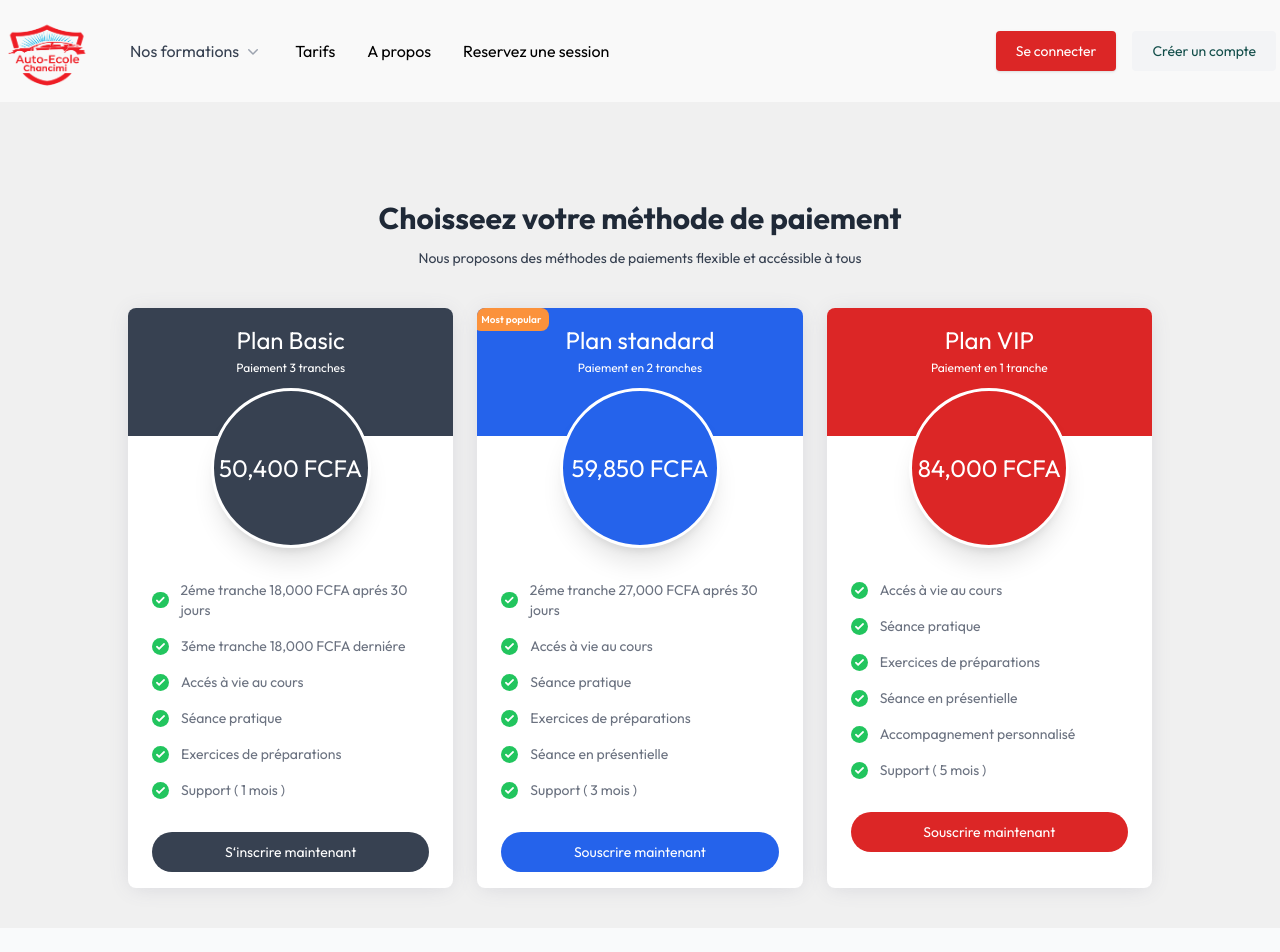
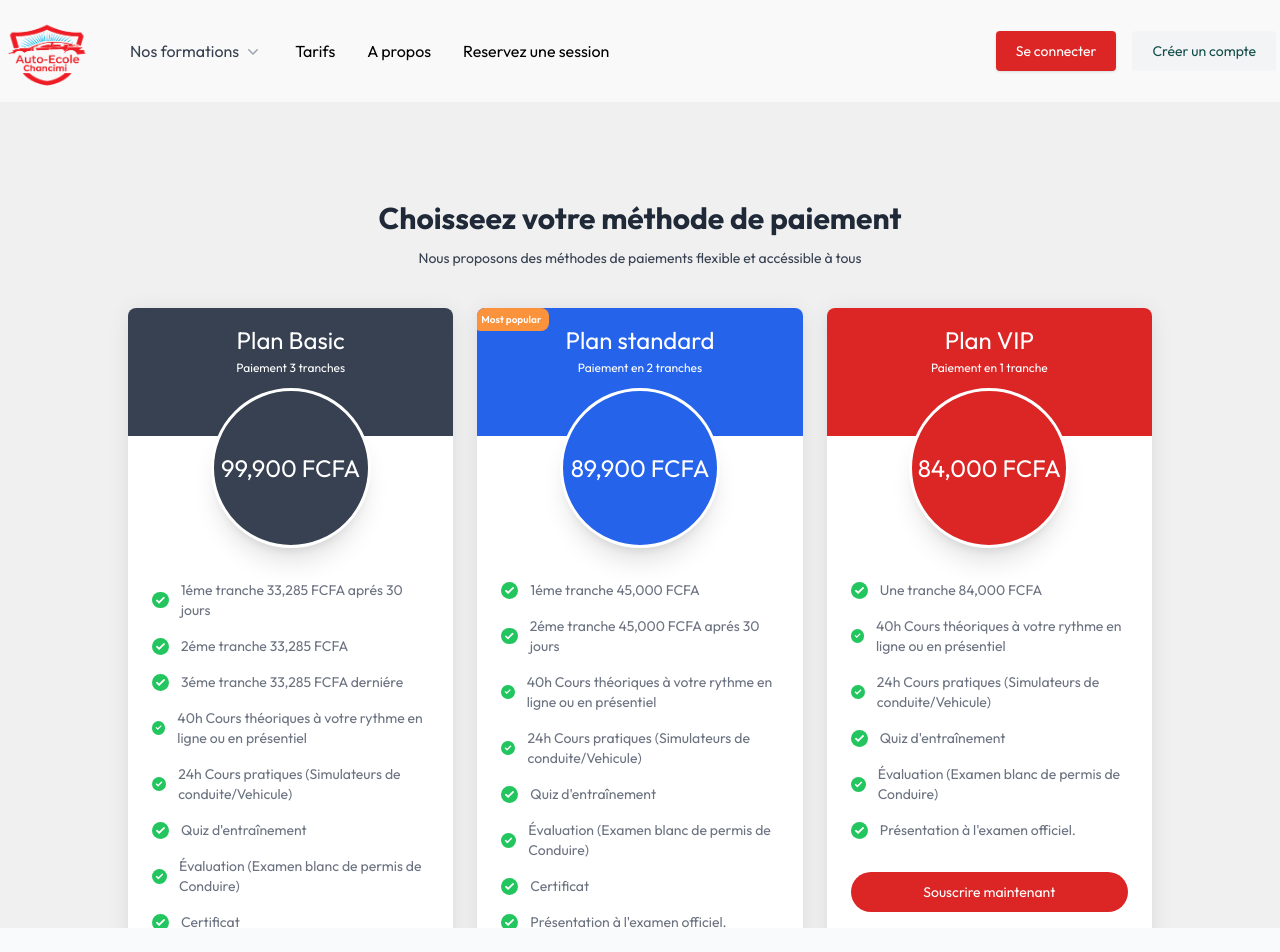
Before and after one commit to lionel-dev20/Chancimi, a Next.js app: page /accueil/paiement in a window 1280 px wide. Shown: the top 952 px of the page. Built offline with nearby package versions, Linux system fonts and the light colour scheme.

Commit message:
ajout du pdf

```diff
--- a/app/accueil/paiement/page.jsx
+++ b/app/accueil/paiement/page.jsx
@@ -29,7 +29,7 @@ function page() {
               </div>
 
               <div className="h-40 w-40 mx-auto -mt-12 shadow-xl rounded-full bg-gray-700 text-white border-[3px] flex flex-col items-center justify-center border-white">
-                <h3 className="text-2xl">50,400 FCFA</h3>
+                <h3 className="text-2xl">99,900 FCFA</h3>
               </div>
 
               <div className="px-6 py-4 mt-4">
@@ -38,41 +38,59 @@ function page() {
                     <svg xmlns="http://www.w3.org/2000/svg" width="17" className="mr-3 bg-green-500 fill-white rounded-full p-[3px]" viewBox="0 0 24 24">
                       <path d="M9.707 19.121a.997.997 0 0 1-1.414 0l-5.646-5.647a1.5 1.5 0 0 1 0-2.121l.707-.707a1.5 1.5 0 0 1 2.121 0L9 14.171l9.525-9.525a1.5 1.5 0 0 1 2.121 0l.707.707a1.5 1.5 0 0 1 0 2.121z" data-original="#000000" />
                     </svg>
-                    2éme tranche 18,000 FCFA aprés 30 jours
+                    1éme tranche 33,285 FCFA aprés 30 jours
                   </li>
                   <li className="flex items-center text-sm text-gray-500">
                     <svg xmlns="http://www.w3.org/2000/svg" width="17" className="mr-3 bg-green-500 fill-white rounded-full p-[3px]" viewBox="0 0 24 24">
                       <path d="M9.707 19.121a.997.997 0 0 1-1.414 0l-5.646-5.647a1.5 1.5 0 0 1 0-2.121l.707-.707a1.5 1.5 0 0 1 2.121 0L9 14.171l9.525-9.525a1.5 1.5 0 0 1 2.121 0l.707.707a1.5 1.5 0 0 1 0 2.121z" data-original="#000000" />
                     </svg>
-                    3éme tranche 18,000 FCFA derniére
+                    2éme tranche 33,285  FCFA
                   </li>
                   <li className="flex items-center text-sm text-gray-500">
                     <svg xmlns="http://www.w3.org/2000/svg" width="17" className="mr-3 bg-green-500 fill-white rounded-full p-[3px]" viewBox="0 0 24 24">
                       <path d="M9.707 19.121a.997.997 0 0 1-1.414 0l-5.646-5.647a1.5 1.5 0 0 1 0-2.121l.707-.707a1.5 1.5 0 0 1 2.121 0L9 14.171l9.525-9.525a1.5 1.5 0 0 1 2.121 0l.707.707a1.5 1.5 0 0 1 0 2.121z" data-original="#000000" />
                     </svg>
-                    Accés à vie au cours
+                    3éme tranche 33,285  FCFA derniére
                   </li>
                   <li className="flex items-center text-sm text-gray-500">
                     <svg xmlns="http://www.w3.org/2000/svg" width="17" className="mr-3 bg-green-500 fill-white rounded-full p-[3px]" viewBox="0 0 24 24">
                       <path d="M9.707 19.121a.997.997 0 0 1-1.414 0l-5.646-5.647a1.5 1.5 0 0 1 0-2.121l.707-.707a1.5 1.5 0 0 1 2.121 0L9 14.171l9.525-9.525a1.5 1.5 0 0 1 2.121 0l.707.707a1.5 1.5 0 0 1 0 2.121z" data-original="#000000" />
                     </svg>
-                    Séance pratique
-                  </li>
+                    40h Cours théoriques à votre rythme en ligne ou en présentiel
+                    </li>
                   <li className="flex items-center text-sm text-gray-500">
                     <svg xmlns="http://www.w3.org/2000/svg" width="17" className="mr-3 bg-green-500 fill-white rounded-full p-[3px]" viewBox="0 0 24 24">
                       <path d="M9.707 19.121a.997.997 0 0 1-1.414 0l-5.646-5.647a1.5 1.5 0 0 1 0-2.121l.707-.707a1.5 1.5 0 0 1 2.121 0L9 14.171l9.525-9.525a1.5 1.5 0 0 1 2.121 0l.707.707a1.5 1.5 0 0 1 0 2.121z" data-original="#000000" />
                     </svg>
-                    Exercices de préparations
-                  </li>
+                    24h Cours pratiques (Simulateurs de conduite/Vehicule)
+                    </li>
                   <li className="flex items-center text-sm text-gray-500">
                     <svg xmlns="http://www.w3.org/2000/svg" width="17" className="mr-3 bg-green-500 fill-white rounded-full p-[3px]" viewBox="0 0 24 24">
                       <path d="M9.707 19.121a.997.997 0 0 1-1.414 0l-5.646-5.647a1.5 1.5 0 0 1 0-2.121l.707-.707a1.5 1.5 0 0 1 2.121 0L9 14.171l9.525-9.525a1.5 1.5 0 0 1 2.121 0l.707.707a1.5 1.5 0 0 1 0 2.121z" data-original="#000000" />
                     </svg>
-                    Support ( 1 mois )
-                  </li>
+                    Quiz d&apos;entraînement
+                    </li>
+                  <li className="flex items-center text-sm text-gray-500">
+                    <svg xmlns="http://www.w3.org/2000/svg" width="17" className="mr-3 bg-green-500 fill-white rounded-full p-[3px]" viewBox="0 0 24 24">
+                      <path d="M9.707 19.121a.997.997 0 0 1-1.414 0l-5.646-5.647a1.5 1.5 0 0 1 0-2.121l.707-.707a1.5 1.5 0 0 1 2.121 0L9 14.171l9.525-9.525a1.5 1.5 0 0 1 2.121 0l.707.707a1.5 1.5 0 0 1 0 2.121z" data-original="#000000" />
+                    </svg>
+                    Évaluation (Examen blanc de permis de Conduire)
+                    </li>
+                  <li className="flex items-center text-sm text-gray-500">
+                    <svg xmlns="http://www.w3.org/2000/svg" width="17" className="mr-3 bg-green-500 fill-white rounded-full p-[3px]" viewBox="0 0 24 24">
+                      <path d="M9.707 19.121a.997.997 0 0 1-1.414 0l-5.646-5.647a1.5 1.5 0 0 1 0-2.121l.707-.707a1.5 1.5 0 0 1 2.121 0L9 14.171l9.525-9.525a1.5 1.5 0 0 1 2.121 0l.707.707a1.5 1.5 0 0 1 0 2.121z" data-original="#000000" />
+                    </svg>
+                    Certificat
+                    </li>
+                  <li className="flex items-center text-sm text-gray-500">
+                    <svg xmlns="http://www.w3.org/2000/svg" width="17" className="mr-3 bg-green-500 fill-white rounded-full p-[3px]" viewBox="0 0 24 24">
+                      <path d="M9.707 19.121a.997.997 0 0 1-1.414 0l-5.646-5.647a1.5 1.5 0 0 1 0-2.121l.707-.707a1.5 1.5 0 0 1 2.121 0L9 14.171l9.525-9.525a1.5 1.5 0 0 1 2.121 0l.707.707a1.5 1.5 0 0 1 0 2.121z" data-original="#000000" />
+                    </svg>
+                    Présentation à l&apos;examen officiel.
+                    </li>
                 </ul>
 
-                <Link href='https://me.lygosapp.com/WScU2mBg'>
+                <Link href='https://me.lygosapp.com/aQwjyu2B'>
                   <button type="button" className="w-full mt-8 px-5 py-2.5 text-sm text-white bg-gray-700 hover:bg-gray-800 rounded-full">S&lsquo;inscrire maintenant</button>
                 </Link>
               </div>
@@ -87,7 +105,7 @@ function page() {
 
               <div className="h-40 w-40 mx-auto -mt-12 shadow-xl rounded-full bg-blue-600 text-white border-[3px] flex flex-col items-center justify-center border-white">
                 {/* <p className="text-[10px] font-bold">Save 29%</p> */}
-                <h3 className="text-2xl">59,850 FCFA</h3>
+                <h3 className="text-2xl">89,900 FCFA </h3>
               </div>
 
               <div className="px-6 py-4 mt-4">
@@ -96,39 +114,52 @@ function page() {
                     <svg xmlns="http://www.w3.org/2000/svg" width="17" className="mr-3 bg-green-500 fill-white rounded-full p-[3px]" viewBox="0 0 24 24">
                       <path d="M9.707 19.121a.997.997 0 0 1-1.414 0l-5.646-5.647a1.5 1.5 0 0 1 0-2.121l.707-.707a1.5 1.5 0 0 1 2.121 0L9 14.171l9.525-9.525a1.5 1.5 0 0 1 2.121 0l.707.707a1.5 1.5 0 0 1 0 2.121z" data-original="#000000" />
                     </svg>
-                    2éme tranche 27,000 FCFA aprés 30 jours
+                    1éme tranche 45,000 FCFA
                   </li>
                   <li className="flex items-center text-sm text-gray-500">
                     <svg xmlns="http://www.w3.org/2000/svg" width="17" className="mr-3 bg-green-500 fill-white rounded-full p-[3px]" viewBox="0 0 24 24">
                       <path d="M9.707 19.121a.997.997 0 0 1-1.414 0l-5.646-5.647a1.5 1.5 0 0 1 0-2.121l.707-.707a1.5 1.5 0 0 1 2.121 0L9 14.171l9.525-9.525a1.5 1.5 0 0 1 2.121 0l.707.707a1.5 1.5 0 0 1 0 2.121z" data-original="#000000" />
                     </svg>
-                    Accés à vie au cours
+                    2éme tranche 45,000 FCFA aprés 30 jours
                   </li>
                   <li className="flex items-center text-sm text-gray-500">
                     <svg xmlns="http://www.w3.org/2000/svg" width="17" className="mr-3 bg-green-500 fill-white rounded-full p-[3px]" viewBox="0 0 24 24">
                       <path d="M9.707 19.121a.997.997 0 0 1-1.414 0l-5.646-5.647a1.5 1.5 0 0 1 0-2.121l.707-.707a1.5 1.5 0 0 1 2.121 0L9 14.171l9.525-9.525a1.5 1.5 0 0 1 2.121 0l.707.707a1.5 1.5 0 0 1 0 2.121z" data-original="#000000" />
                     </svg>
-                    Séance pratique
+                    40h Cours théoriques à votre rythme en ligne ou en présentiel
                   </li>
                   <li className="flex items-center text-sm text-gray-500">
                     <svg xmlns="http://www.w3.org/2000/svg" width="17" className="mr-3 bg-green-500 fill-white rounded-full p-[3px]" viewBox="0 0 24 24">
                       <path d="M9.707 19.121a.997.997 0 0 1-1.414 0l-5.646-5.647a1.5 1.5 0 0 1 0-2.121l.707-.707a1.5 1.5 0 0 1 2.121 0L9 14.171l9.525-9.525a1.5 1.5 0 0 1 2.121 0l.707.707a1.5 1.5 0 0 1 0 2.121z" data-original="#000000" />
                     </svg>
-                    Exercices de préparations
+                    24h Cours pratiques (Simulateurs de conduite/Vehicule)
                   </li>
                   <li className="flex items-center text-sm text-gray-500">
                     <svg xmlns="http://www.w3.org/2000/svg" width="17" className="mr-3 bg-green-500 fill-white rounded-full p-[3px]" viewBox="0 0 24 24">
                       <path d="M9.707 19.121a.997.997 0 0 1-1.414 0l-5.646-5.647a1.5 1.5 0 0 1 0-2.121l.707-.707a1.5 1.5 0 0 1 2.121 0L9 14.171l9.525-9.525a1.5 1.5 0 0 1 2.121 0l.707.707a1.5 1.5 0 0 1 0 2.121z" data-original="#000000" />
                     </svg>
-                    Séance en présentielle           </li>
+                    Quiz d&apos;entraînement
+                     </li>
                   <li className="flex items-center text-sm text-gray-500">
                     <svg xmlns="http://www.w3.org/2000/svg" width="17" className="mr-3 bg-green-500 fill-white rounded-full p-[3px]" viewBox="0 0 24 24">
                       <path d="M9.707 19.121a.997.997 0 0 1-1.414 0l-5.646-5.647a1.5 1.5 0 0 1 0-2.121l.707-.707a1.5 1.5 0 0 1 2.121 0L9 14.171l9.525-9.525a1.5 1.5 0 0 1 2.121 0l.707.707a1.5 1.5 0 0 1 0 2.121z" data-original="#000000" />
                     </svg>
-                    Support ( 3 mois )
+                    Évaluation (Examen blanc de permis de Conduire)
+                  </li>
+                  <li className="flex items-center text-sm text-gray-500">
+                    <svg xmlns="http://www.w3.org/2000/svg" width="17" className="mr-3 bg-green-500 fill-white rounded-full p-[3px]" viewBox="0 0 24 24">
+                      <path d="M9.707 19.121a.997.997 0 0 1-1.414 0l-5.646-5.647a1.5 1.5 0 0 1 0-2.121l.707-.707a1.5 1.5 0 0 1 2.121 0L9 14.171l9.525-9.525a1.5 1.5 0 0 1 2.121 0l.707.707a1.5 1.5 0 0 1 0 2.121z" data-original="#000000" />
+                    </svg>
+                    Certificat
+                  </li>
+                  <li className="flex items-center text-sm text-gray-500">
+                    <svg xmlns="http://www.w3.org/2000/svg" width="17" className="mr-3 bg-green-500 fill-white rounded-full p-[3px]" viewBox="0 0 24 24">
+                      <path d="M9.707 19.121a.997.997 0 0 1-1.414 0l-5.646-5.647a1.5 1.5 0 0 1 0-2.121l.707-.707a1.5 1.5 0 0 1 2.121 0L9 14.171l9.525-9.525a1.5 1.5 0 0 1 2.121 0l.707.707a1.5 1.5 0 0 1 0 2.121z" data-original="#000000" />
+                    </svg>
+                    Présentation à l&apos;examen officiel.
                   </li>
                 </ul>
-                <Link href='https://me.lygosapp.com/DRFEmxUq'>
+                <Link href='https://me.lygosapp.com/eFRHEn6j'>
                 <button type="button" className="w-full mt-8 px-5 py-2.5 text-sm text-white bg-blue-600 hover:bg-blue-700 rounded-full">Souscrire maintenant</button>
                 </Link>
               </div>
@@ -151,35 +182,37 @@ function page() {
                     <svg xmlns="http://www.w3.org/2000/svg" width="17" className="mr-3 bg-green-500 fill-white rounded-full p-[3px]" viewBox="0 0 24 24">
                       <path d="M9.707 19.121a.997.997 0 0 1-1.414 0l-5.646-5.647a1.5 1.5 0 0 1 0-2.121l.707-.707a1.5 1.5 0 0 1 2.121 0L9 14.171l9.525-9.525a1.5 1.5 0 0 1 2.121 0l.707.707a1.5 1.5 0 0 1 0 2.121z" data-original="#000000" />
                     </svg>
-                    Accés à vie au cours                  </li>
+                    Une tranche 84,000 FCFA
+                    </li>
                   <li className="flex items-center text-sm text-gray-500">
                     <svg xmlns="http://www.w3.org/2000/svg" width="17" className="mr-3 bg-green-500 fill-white rounded-full p-[3px]" viewBox="0 0 24 24">
                       <path d="M9.707 19.121a.997.997 0 0 1-1.414 0l-5.646-5.647a1.5 1.5 0 0 1 0-2.121l.707-.707a1.5 1.5 0 0 1 2.121 0L9 14.171l9.525-9.525a1.5 1.5 0 0 1 2.121 0l.707.707a1.5 1.5 0 0 1 0 2.121z" data-original="#000000" />
                     </svg>
-                    Séance pratique
+                    40h Cours théoriques à votre rythme en ligne ou en présentiel
                   </li>
                   <li className="flex items-center text-sm text-gray-500">
                     <svg xmlns="http://www.w3.org/2000/svg" width="17" className="mr-3 bg-green-500 fill-white rounded-full p-[3px]" viewBox="0 0 24 24">
                       <path d="M9.707 19.121a.997.997 0 0 1-1.414 0l-5.646-5.647a1.5 1.5 0 0 1 0-2.121l.707-.707a1.5 1.5 0 0 1 2.121 0L9 14.171l9.525-9.525a1.5 1.5 0 0 1 2.121 0l.707.707a1.5 1.5 0 0 1 0 2.121z" data-original="#000000" />
                     </svg>
-                    Exercices de préparations
+                    24h Cours pratiques (Simulateurs de conduite/Vehicule)
                   </li>
                   <li className="flex items-center text-sm text-gray-500">
                     <svg xmlns="http://www.w3.org/2000/svg" width="17" className="mr-3 bg-green-500 fill-white rounded-full p-[3px]" viewBox="0 0 24 24">
                       <path d="M9.707 19.121a.997.997 0 0 1-1.414 0l-5.646-5.647a1.5 1.5 0 0 1 0-2.121l.707-.707a1.5 1.5 0 0 1 2.121 0L9 14.171l9.525-9.525a1.5 1.5 0 0 1 2.121 0l.707.707a1.5 1.5 0 0 1 0 2.121z" data-original="#000000" />
                     </svg>
-                    Séance en présentielle                  </li>
+                    Quiz d&apos;entraînement
+                    </li>
                   <li className="flex items-center text-sm text-gray-500">
                     <svg xmlns="http://www.w3.org/2000/svg" width="17" className="mr-3 bg-green-500 fill-white rounded-full p-[3px]" viewBox="0 0 24 24">
                       <path d="M9.707 19.121a.997.997 0 0 1-1.414 0l-5.646-5.647a1.5 1.5 0 0 1 0-2.121l.707-.707a1.5 1.5 0 0 1 2.121 0L9 14.171l9.525-9.525a1.5 1.5 0 0 1 2.121 0l.707.707a1.5 1.5 0 0 1 0 2.121z" data-original="#000000" />
                     </svg>
-                    Accompagnement personnalisé
+                    Évaluation (Examen blanc de permis de Conduire)
                   </li>
                   <li className="flex items-center text-sm text-gray-500">
                     <svg xmlns="http://www.w3.org/2000/svg" width="17" className="mr-3 bg-green-500 fill-white rounded-full p-[3px]" viewBox="0 0 24 24">
                       <path d="M9.707 19.121a.997.997 0 0 1-1.414 0l-5.646-5.647a1.5 1.5 0 0 1 0-2.121l.707-.707a1.5 1.5 0 0 1 2.121 0L9 14.171l9.525-9.525a1.5 1.5 0 0 1 2.121 0l.707.707a1.5 1.5 0 0 1 0 2.121z" data-original="#000000" />
                     </svg>
-                    Support ( 5 mois )
+                    Présentation à l&apos;examen officiel.
                   </li>
                 </ul>
 
--- a/app/accueil/pricing/page.jsx
+++ b/app/accueil/pricing/page.jsx
@@ -52,7 +52,7 @@ function page() {
                                 </a>
                                 <span>ou</span>
                             </p>
-                            <Link href='/register'>
+                            <Link href='/dashboard'>
                             <button type="button" title="Inscription" className="mt-5 block w-full py-3 px-6 text-center rounded-[4px] transition bg-primary hover:bg-red-700 active:bg-primary focus:bg-primary">
                                 <span className="text-white font-semibold">
                                    S&apos;inscrire maintenant
@@ -68,15 +68,15 @@ function page() {
                             <ul role="list" className="space-y-4 py-6 text-gray-600">
                                 <li className="space-x-2 gap-4 flex mb-3">
                                     <CheckCircle />
-                                    <span>Paiement en une tranche <span className='font-black'>49,900FCFA + 29,900 FCFA</span>  frais de doissier</span>
+                                    <span>Paiement en une tranche <span className='font-black'>84,000 FCFA</span>  frais de doissier inclus</span>
                                 </li>
                                 <li className="space-x-2 gap-4 flex mb-3">
                                     <CheckCircle className='w-10 h-10' />
-                                    <span>Paiement en deux tranches <span className='font-black'>26,000FCFA + 29,900 FCFA</span> frais de doissier + <span className='font-black'>26,000 FCFA</span> 30 jours plutard</span>
+                                    <span>Paiement en deux tranches <span className='font-black'>45,000 FCFA</span> frais de doissier inclus x 2<span className='font-black'></span> délais 30 jours </span>
                                 </li>
                                 <li className="space-x-2 gap-4 flex mb-3">
                                     <CheckCircle className='w-10 h-10' />
-                                    <span>Paiement en trois tranches <span className='font-black'>18,000FCFA + 29,900 FCFA</span> frais de doissier + <span className='font-black'>18,000 FCFA</span> aprés chaque 30 jours</span>
+                                    <span>Paiement en trois tranches <span className='font-black'>33,285 FCFA</span> frais de doissier inclus x 3<span className='font-black'></span> aprés chaque 30 jours</span>
                                 </li>
                                 <li className="space-x-2 gap-4 flex mb-3">
                                     <CheckCircle  className='' />
--- a/middleware.ts
+++ b/middleware.ts
@@ -1,6 +1,6 @@
 import { clerkMiddleware, createRouteMatcher } from '@clerk/nextjs/server'
 
-const isPublicRoute = createRouteMatcher(['/sign-in(.*)', '/sign-up(.*)', '/', '/courses', '/course_preview(.*)', '/register', '/accueil', '/booking-car', '/accueil/paiement', '/accueil/paiementtcf', '/accueil/pricing', '/entreprise', '/tcfregister', '/api/googleSheets', '/api/googleSheets/upload', '/api/bookLesson'])
+const isPublicRoute = createRouteMatcher(['/sign-in(.*)', '/sign-up(.*)', '/', '/courses', '/course_preview(.*)', '/register', '/accueil', '/booking-car', '/accueil/paiement', '/accueil/paiementtcf', '/accueil/pricing', '/entreprise', '/tcfregister', '/api/googleSheets', '/api/googleSheets/upload', '/api/bookLesson', '/fichedeformationchancimi.pdf'])
 
 export default clerkMiddleware((auth, request) => {
   if (!isPublicRoute(request)) {
```
Also changed, not shown: 1 other file (tests, documents, lock files or other folders).
